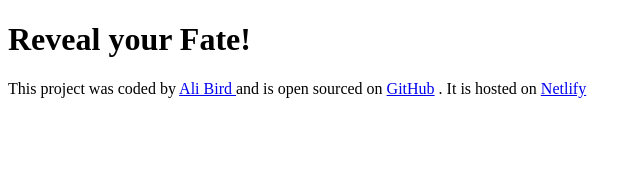
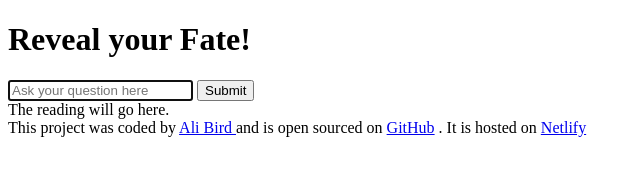
Before and after one commit to alisatelier/SheCodes-Plus-AI-Project, a plain HTML site: page index.html in a window 1280 px wide. Shown: the whole page, without its empty margins (0-641 px from the left). Drawn offline with Linux system fonts and the light colour scheme.

Commit message:
basic html structure

```diff
--- a/index.html
+++ b/index.html
@@ -7,7 +7,18 @@
   <title>Document</title>
 </head>
 <body>
-  <h1> Reveal your Fate! </h1>
+  <header>
+   <h1> Reveal your Fate! </h1>
+  </header>
+ <main>
+  <form>
+    <input type = "text" placeholder= "Ask your question here" autofocus required/>
+    <input type= "submit"/>
+  </form>
+  <div id = "tarot-reading">
+    The reading will go here.
+  </div>
+ </main>
 
 
   <footer> This project was coded by
```
